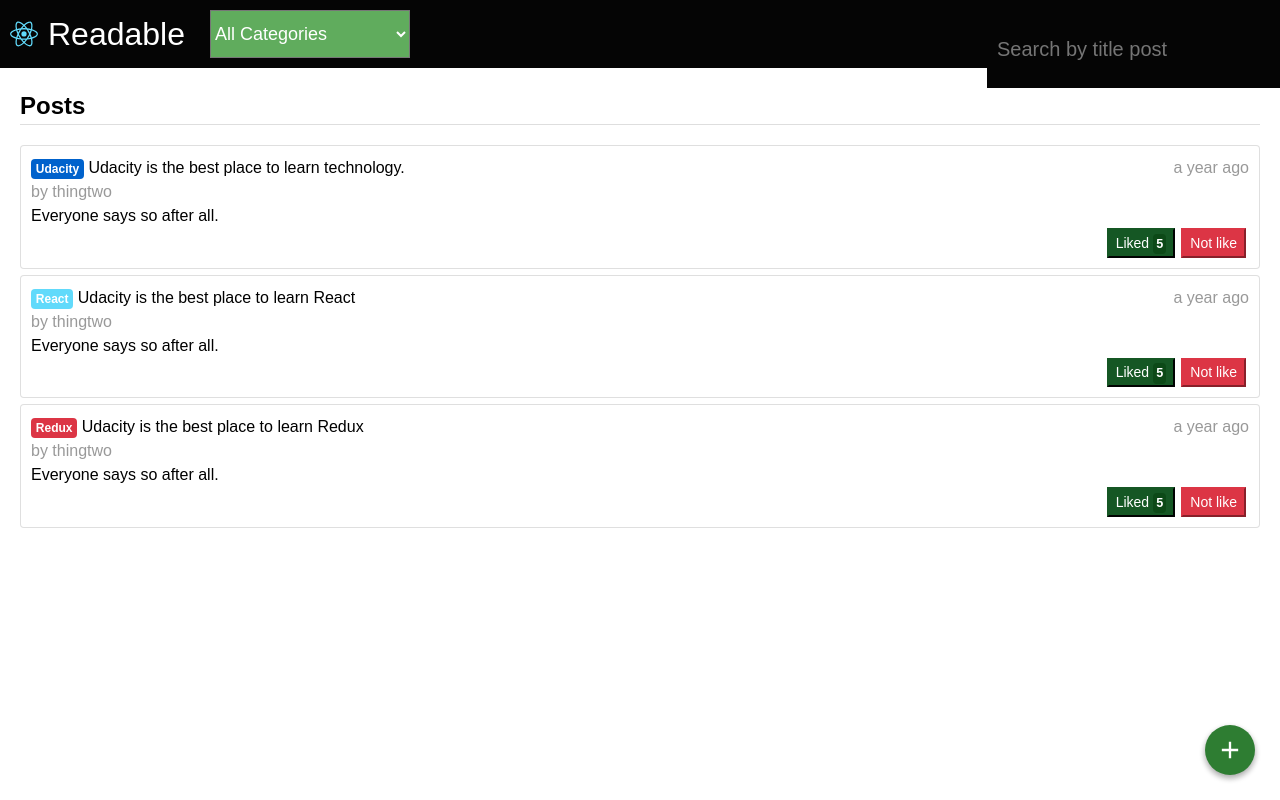
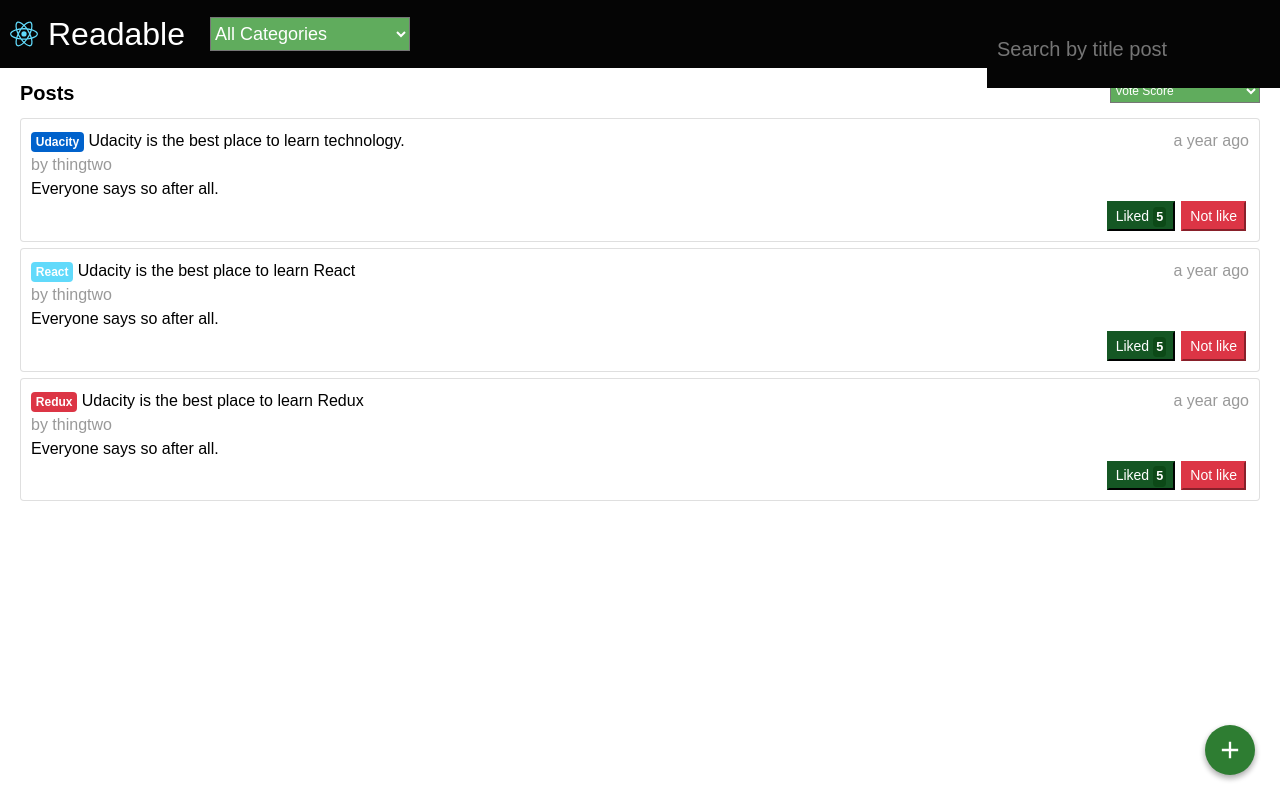
Before and after one commit to brolam/reactnd-readable, a React (Create React App) app in the folder front-end/: page / in a window 1280 px wide. Built offline with nearby package versions, Linux system fonts and the light colour scheme.

Commit message:
docs: order-options new layout.

```diff
--- a/front-end/src/App.css
+++ b/front-end/src/App.css
@@ -13,10 +13,10 @@
 .main-page-header-title {
   flex-wrap: nowrap;
   display: flex;
-  justify-content: left;
   flex-wrap: wrap;
   padding: 10px 0;
   background: #050505;
+  text-align: center;
 }
 
 .main-page-header-title span {
@@ -39,7 +39,8 @@
 .main-page-header-title select {
   margin-left: 25px;
   width: 200px;
-  height: 48px;
+  margin-top: 7px;
+  height: 34px;
   font-size: 18px;
   color: white;
   background: #60ac5d;
@@ -83,9 +84,18 @@
   }
 }
 /* posts */
-.posts-title {
-  border-bottom: 1px solid #dedede;
+.posts-title, .post-comments-title {
+  margin-top: 10px;
+  margin-bottom: 10px;
+  flex-wrap: nowrap;
+  display: flex;
 }
+
+.posts-title span, .post-comments-title span {
+  font-size: 1.25em;
+  font-weight: bold;
+}
+
 .posts-list {
   text-align: left;
 }
@@ -108,6 +118,24 @@
   background-size: 28px;
   box-shadow: 0 3px 6px rgba(0,0,0,0.16), 0 3px 6px rgba(0,0,0,0.23);
   font-size: 0;
+}
+
+
+.order-options {
+  width: 100%;
+  text-align: right;
+}
+
+.order-options select {
+  margin-left: 25px;
+  width: 150px;
+  height: 24px;
+  font-size: 12px;
+  color: white;
+  background: #60ac5d;
+  background-repeat: no-repeat;
+  background-position: center;
+  background-size: 20px;
 }
 
 /* Post */
@@ -307,11 +335,6 @@
 }
 
 /* posts */
-.post-comments-title {
-  margin-top: 10px;
-  margin-bottom: 5px;
-  font-weight: bold;
-}
 
 .post-comments {
   padding: 0 0 80px;
@@ -452,7 +475,6 @@
   }
 }
 
-
 .modal-short-dialog h1 {
   font-size: 14px;
   margin: 10px;
--- a/front-end/src/App.js
+++ b/front-end/src/App.js
@@ -62,7 +62,15 @@
             <div className="post-page-author" >by {post.author} {Moment(post.timestamp).from(new Date())}</div>
             {post.body}
           </div>
-          <div className="post-comments-title">Commentes({comments.length})</div>
+          <div className="post-comments-title">
+            <span>Commentes({comments.length})</span>
+            <div className="order-options">
+              <select>
+                <option value="voteScore" > Vote Score</option>
+                <option value="publishedDate" >Published date</option>
+              </select>
+            </div>
+          </div>
           <div className={"post-page-comments"}>
             {comments.map(comment => (
               <div key={comment.id} className="post-comment" >
@@ -185,7 +193,15 @@
         </div>
         <div className="main-page-content">
           <div className="posts">
-            <h2 className="posts-title">Posts</h2>
+            <div className="posts-title">
+              <span>Posts</span>
+              <div className="order-options">
+                <select>
+                  <option value="voteScore" > Vote Score</option>
+                  <option value="publishedDate" >Published date</option>
+                </select>
+              </div>
+            </div>
             <div className="posts-list">
               {this.state.posts.map(post => {
                 return (
```
